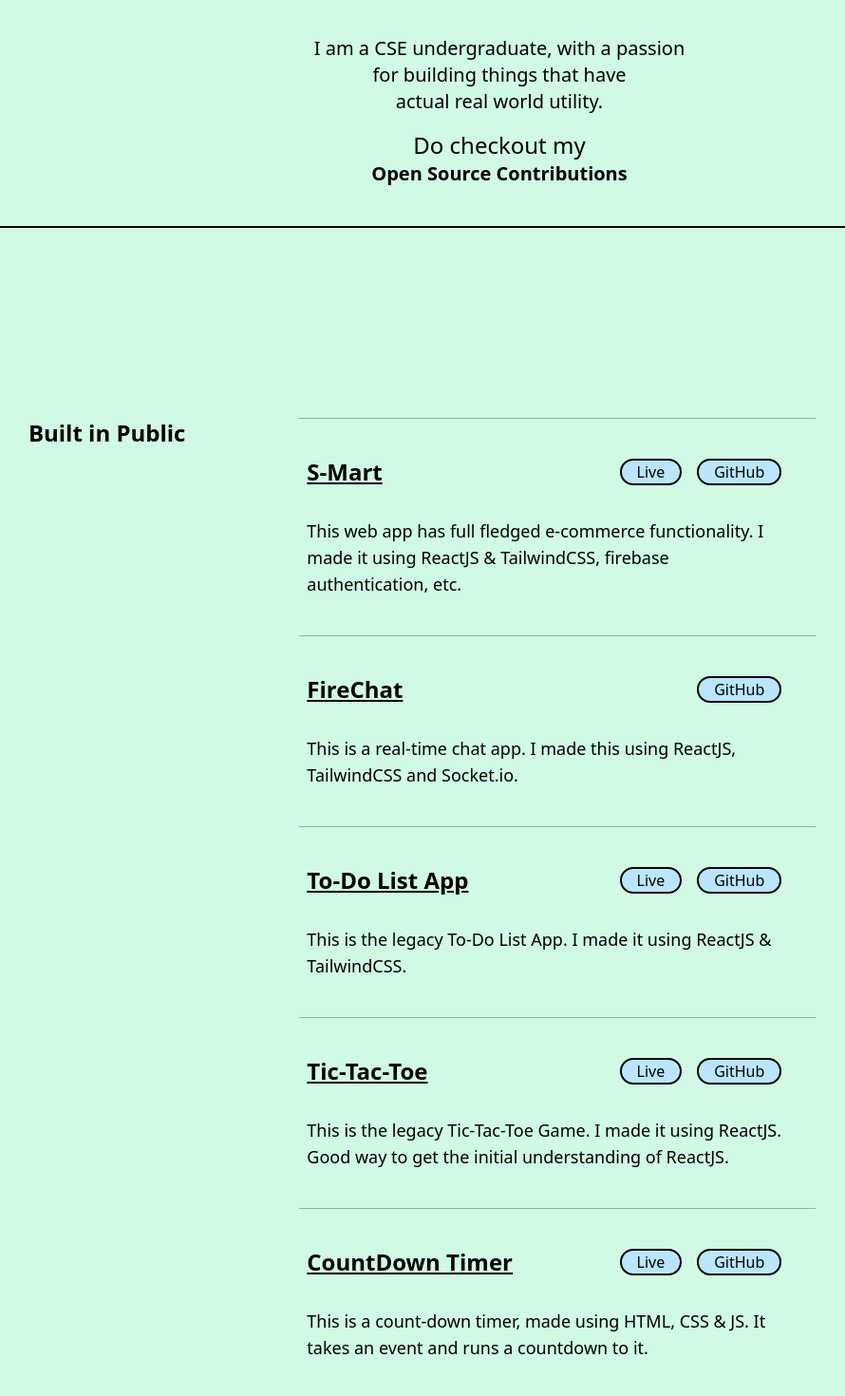
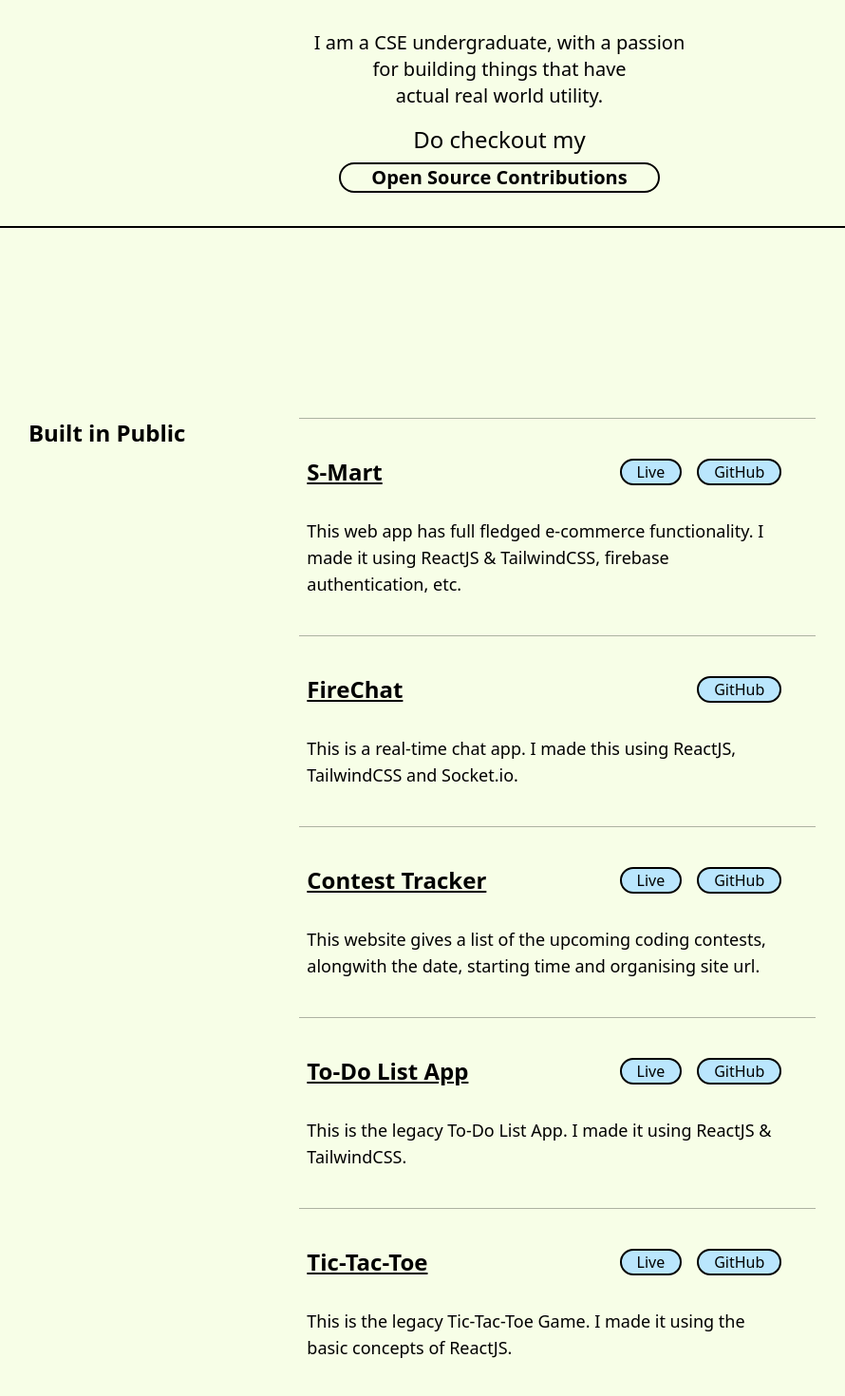
Before and after one commit to PrgrmrHarshShukla/Portfolio, a React (Vite) app in the folder client/: page / in a window 1280 px wide. Shown: the part 560-2030 px from the top of the page at 95% size, without its empty margins (122-1012 px from the left). Built offline with nearby package versions, Linux system fonts and the light colour scheme.

Commit message:
Design modifications.

```diff
--- a/client/index.html
+++ b/client/index.html
@@ -3,7 +3,7 @@
   <head>
     <meta charset="UTF-8" />
     <meta name="viewport" content="width=device-width, initial-scale=1.0" />
-    <title>HarshShukla_Portfolio</title>
+    <title>HarshShukla Portfolio</title>
   </head>
   <body>
     <div id="root"></div>
--- a/client/src/components/About.jsx
+++ b/client/src/components/About.jsx
@@ -43,9 +43,9 @@ function About() {
             <p>I am a CSE undergraduate, with a passion</p>
             <p>for building things that have </p>
             <p>actual real world utility.</p>
-            <p className="mt-4 text-2xl">Do checkout my</p>
-            <p className="hover:text-sky-700 dark:hover:text-sky-200 hover:cursor-pointer font-semibold hover:border-b-2 hover:border-black dark:hover:border-white">
-               <a href="https://github.com/PrgrmrHarshShukla" target="_blank" rel="noopener" alt="GitHub">
+            <p className="mt-4 text-2xl mb-2">Do checkout my</p>
+            <p className="hover:cursor-pointer font-semibold lg:border-2 lg:rounded-full lg:px-8 border-black dark:border-white hover:bg-gradient-to-bl from-white to-yellow-500 hover:text-black">
+               <a href="https://github.com/PrgrmrHarshShukla" target="_blank" rel="noopener">
                   Open Source Contributions
                </a>
             </p>
--- a/client/src/components/App.jsx
+++ b/client/src/components/App.jsx
@@ -11,7 +11,7 @@ function App() {
 
 
   return (
-    <div className="overflow-x-hidden dark:bg-gray-800 bg-emerald-100">
+    <div className="overflow-x-hidden dark:bg-gray-800 bg-lime-50">
       <About />
       <Projects />
       <Stack />
--- a/client/src/components/Projects.jsx
+++ b/client/src/components/Projects.jsx
@@ -45,6 +45,21 @@ function Projects() {
 
           <div className="text-left p-2 flex flex-col justify-between gap-8">
             <div className="flex flex-row justify-between">
+              <strong className="text-2xl"><u>Contest Tracker</u></strong>
+              <div className="flex flex-row gap-4 justify-center items-center text-black">
+                <a className="border-2 border-black bg-sky-200 hover:bg-sky-500 rounded-full px-4" target="_blank" rel="noopener" href="https://upcoming-coding-contests.netlify.app/">Live</a>
+                <a className="border-2 border-black bg-sky-200 hover:bg-sky-500 rounded-full px-4" target="_blank" rel="noopener" href="https://github.com/PrgrmrHarshShukla/Upcoming-Coding-Contests">GitHub</a>
+              </div>
+            </div>
+            <p className="text-lg lg:max-w-[500px]">This website gives a list of the upcoming coding contests, alongwith the date, starting time and organising site url.</p>
+          </div>
+
+
+
+          <hr className="border-1 opacity-30 border-black dark:border-white w-full" />
+
+          <div className="text-left p-2 flex flex-col justify-between gap-8">
+            <div className="flex flex-row justify-between">
               <strong className="text-2xl"><u>To-Do List App</u></strong>
               <div className="flex flex-row gap-4 justify-center items-center text-black">
                 <a className="border-2 border-black bg-sky-200 hover:bg-sky-500 rounded-full px-4" target="_blank" rel="noopener" href="https://legacy-to-do-list-web-app.netlify.app/">Live</a>
@@ -65,7 +80,7 @@ function Projects() {
                 <a className="border-2 border-black bg-sky-200 hover:bg-sky-500 rounded-full px-4" target="_blank" rel="noopener" href="https://github.com/PrgrmrHarshShukla/Tic-Tac-Toe-Game">GitHub</a>
               </div>
             </div>
-            <p className="text-lg lg:max-w-[500px]">This is the legacy Tic-Tac-Toe Game. I made it using ReactJS. Good way to get the initial understanding of ReactJS.</p>
+            <p className="text-lg lg:max-w-[500px]">This is the legacy Tic-Tac-Toe Game. I made it using the basic concepts of ReactJS.</p>
           </div>
 
 
```
